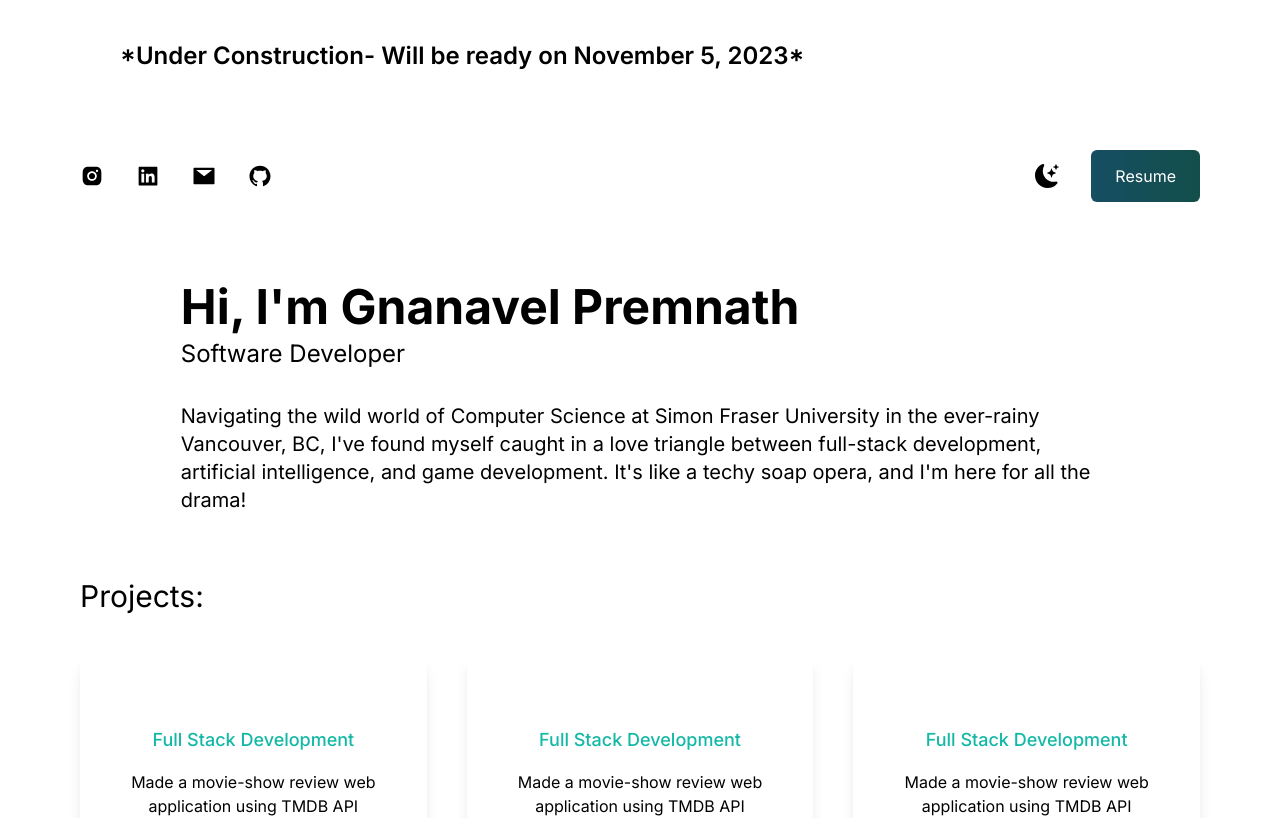
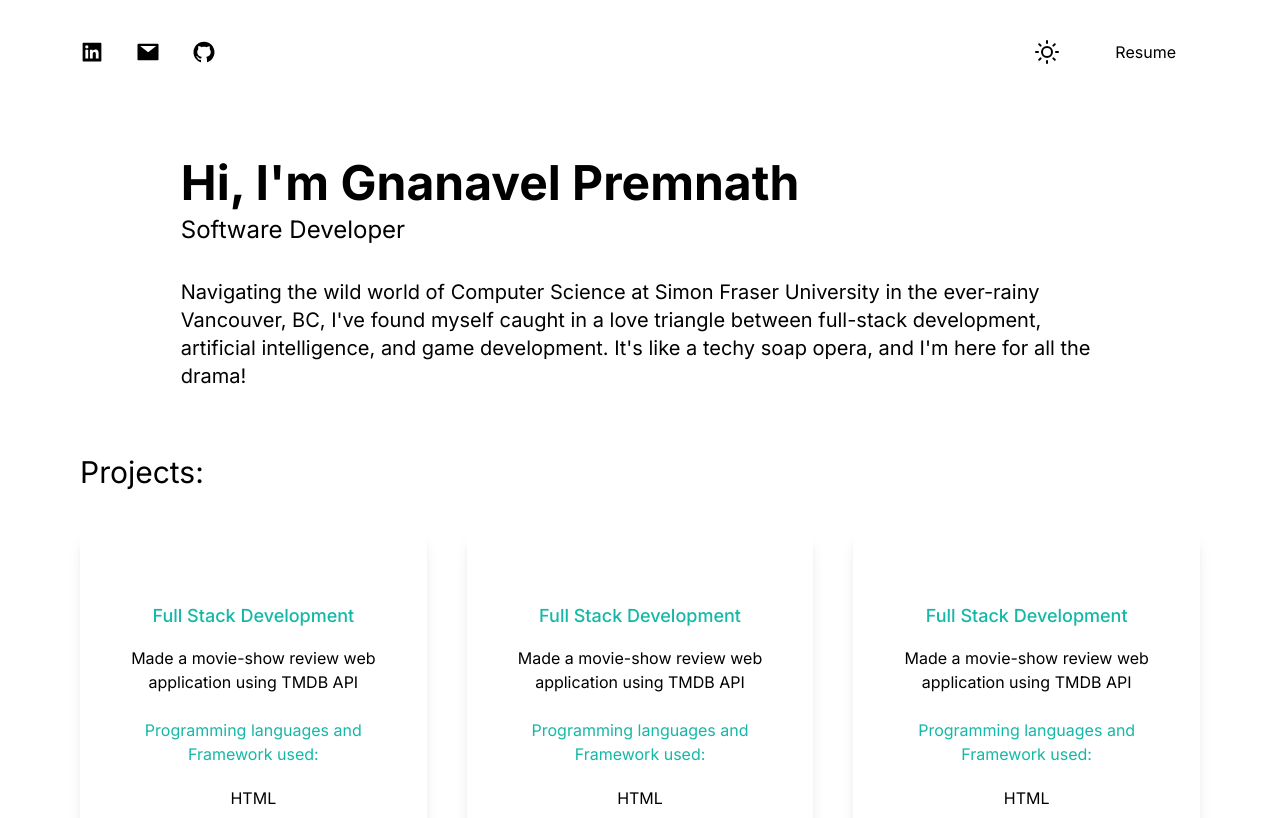
Before and after one commit to gprem09/Portfolio, a Next.js app: page / in a window 1280 px wide. Shown: the top 818 px of the page. Built offline with nearby package versions, Linux system fonts and the light colour scheme.

Commit message:
implemented darkMode Animation

```diff
--- a/package.json
+++ b/package.json
@@ -14,6 +14,7 @@
     "react": "^18",
     "react-dom": "^18",
     "react-icons": "^4.11.0",
+    "react-spring": "^9.7.3",
     "react-toggle-dark-mode": "^1.1.1",
     "styled-components": "^6.1.0"
   },
--- /dev/null
+++ b/src/app/DarkModeToggle.js
@@ -0,0 +1,87 @@
+// Reference: https://codesandbox.io/s/dark-mode-svg-animation-3urbm?file=/src/App.js
+
+import React from 'react';
+import { useSpring, animated } from 'react-spring';
+
+const DarkModeToggle = ({ isDarkMode, toggleDarkMode }) => {
+  const properties = {
+    sun: {
+      r: 9,
+      transform: "rotate(40deg)",
+      cx: 12,
+      cy: 4,
+      opacity: 0
+    },
+    moon: {
+      r: 5,
+      transform: "rotate(90deg)",
+      cx: 30,
+      cy: 0,
+      opacity: 1
+    },
+    springConfig: { mass: 4, tension: 250, friction: 35 }
+  };
+
+  const { r, transform, cx, cy, opacity } = isDarkMode
+    ? properties["sun"]
+    : properties["moon"];
+
+  const svgContainerProps = useSpring({
+    transform,
+    config: properties.springConfig
+  });
+  const centerCircleProps = useSpring({ r, config: properties.springConfig });
+  const maskedCircleProps = useSpring({
+    cx,
+    cy,
+    config: properties.springConfig
+  });
+  const linesProps = useSpring({ opacity, config: properties.springConfig });
+
+  return (
+    <animated.svg
+      xmlns="http://www.w3.org/2000/svg"
+      width="24"
+      height="24"
+      viewBox="0 0 24 24"
+      fill="none"
+      stroke="currentColor"
+      strokeWidth="2"
+      strokeLinecap="round"
+      strokeLinejoin="round"
+      style={{ ...svgContainerProps, cursor: "pointer" }}
+      onClick={toggleDarkMode}
+    >
+      <mask id="mask">
+        <rect x="0" y="0" width="100%" height="100%" fill="white" />
+        <animated.circle
+          style={maskedCircleProps}
+          cx="12"
+          cy="4"
+          r="9"
+          fill="black"
+        />
+      </mask>
+      <animated.circle
+        style={centerCircleProps}
+        fill="white"
+        cx="12"
+        cy="12"
+        r="9"
+        mask="url(#mask)"
+      />
+      <animated.g style={linesProps} fill="currentColor">
+        <line x1="12" y1="1" x2="12" y2="3" />
+        <line x1="12" y1="21" x2="12" y2="23" />
+        <line x1="4.22" y1="4.22" x2="5.64" y2="5.64" />
+        <line x1="18.36" y1="18.36" x2="19.78" y2="19.78" />
+        <line x1="1" y1="12" x2="3" y2="12" />
+        <line x1="21" y1="12" x2="23" y2="12" />
+        <line x1="4.22" y1="19.78" x2="5.64" y2="18.36" />
+        <line x1="18.36" y1="5.64" x2="19.78" y2="4.22" />
+      </animated.g>
+    </animated.svg>
+  );
+};
+
+export default DarkModeToggle;
--- a/src/app/page.js
+++ b/src/app/page.js
@@ -3,20 +3,16 @@
 import Image from 'next/image'
 import { useState } from 'react';
 import {BsFillMoonStarsFill} from 'react-icons/bs'
-import {AiFillLinkedin, AiFillInstagram, AiFillMail, AiFillGithub} from 'react-icons/ai'
-import devad from 'public/comp.png'
+import {AiFillLinkedin, AiFillMail, AiFillGithub} from 'react-icons/ai'
+import DarkModeToggle from './DarkModeToggle';
 
 export default function Home() {
   const [isDarkMode, setIsDarkMode] = useState(false);
   return (
-    <main className={`md:px-20 lg:px-20 px-10 transition ${isDarkMode ? 'bg-black text-white' : 'bg-white text-black'}`}>
-      <h2 className={`mb-3 text-2xl p-10 font-semibold`}>
-          *Under Construction- Will be ready on November 5, 2023*
-      </h2>
+    <main className={`md:px-20 lg:px-20 px-10 transition ${isDarkMode ? 'bg-teal-950 text-white' : 'bg-white text-black'}`}>
       <section className="min-h-screen">
         <nav className='py-10 mb-12 flex justify-between'>
           <div className='flex item-center gap-8'>
-            <AiFillInstagram className='text-2xl'/>
             <AiFillLinkedin className='text-2xl'/>
             <AiFillMail className='text-2xl'/>
             <AiFillGithub className='text-2xl'/>
@@ -24,13 +20,13 @@ export default function Home() {
 
           <ul className='flex item-center'>
             <li>
-              <BsFillMoonStarsFill
-                className='cursor-pointer text-2xl'
-                onClick={() => setIsDarkMode(!isDarkMode)}
+              <DarkModeToggle
+                isDarkMode={isDarkMode}
+                toggleDarkMode={() => setIsDarkMode(!isDarkMode)}
               />
             </li>
             <li>
-              <a className='px-6 py-4 ml-8 text-white bg-gradient-to-r from-cyan-900 to-teal-900 rounded-md' href="#">Resume</a>
+              <a className='px-6 py-4 ml-8' href="https://tmpfiles.org/dl/3065132/gnanavel_premnath_resume.pdf" target="_blank" rel="Resume">Resume</a>
             </li>
           </ul>
         </nav>
```
Also changed, not shown: 1 other file (tests, documents, lock files or other folders).
